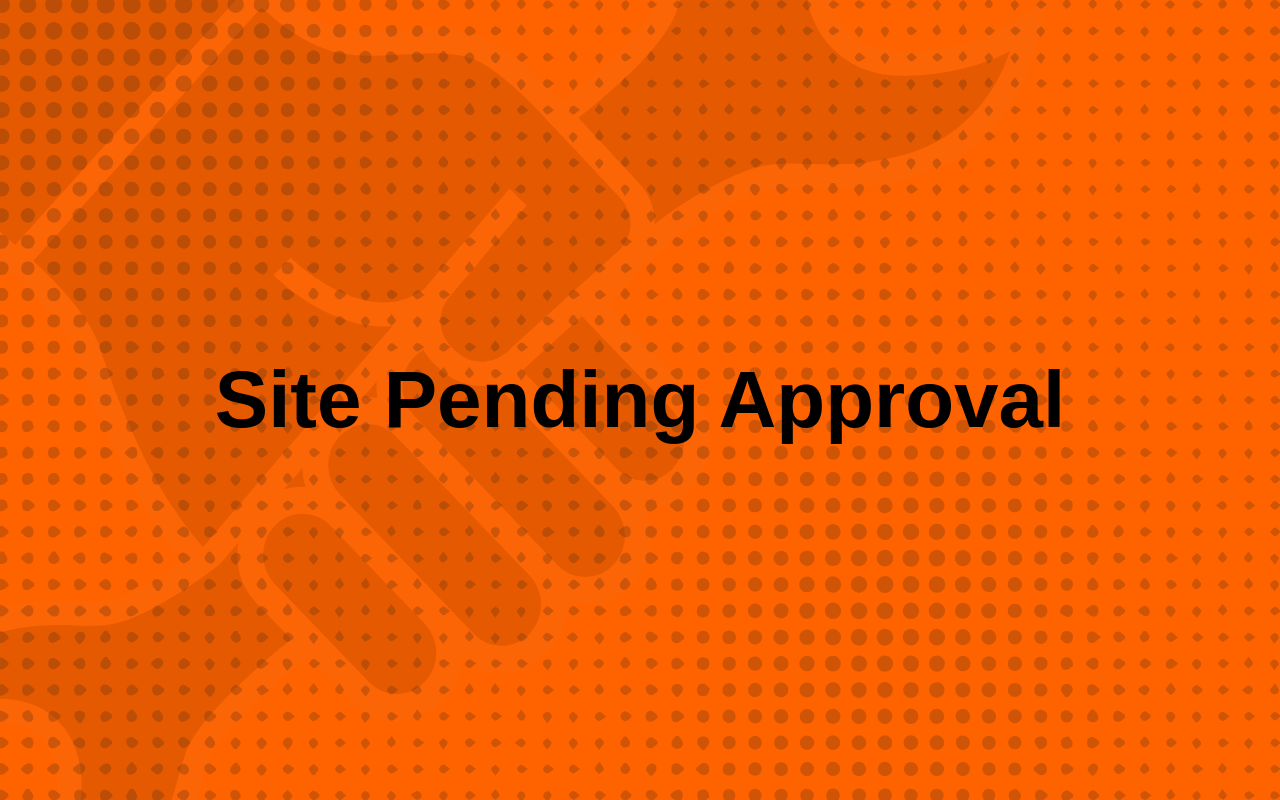
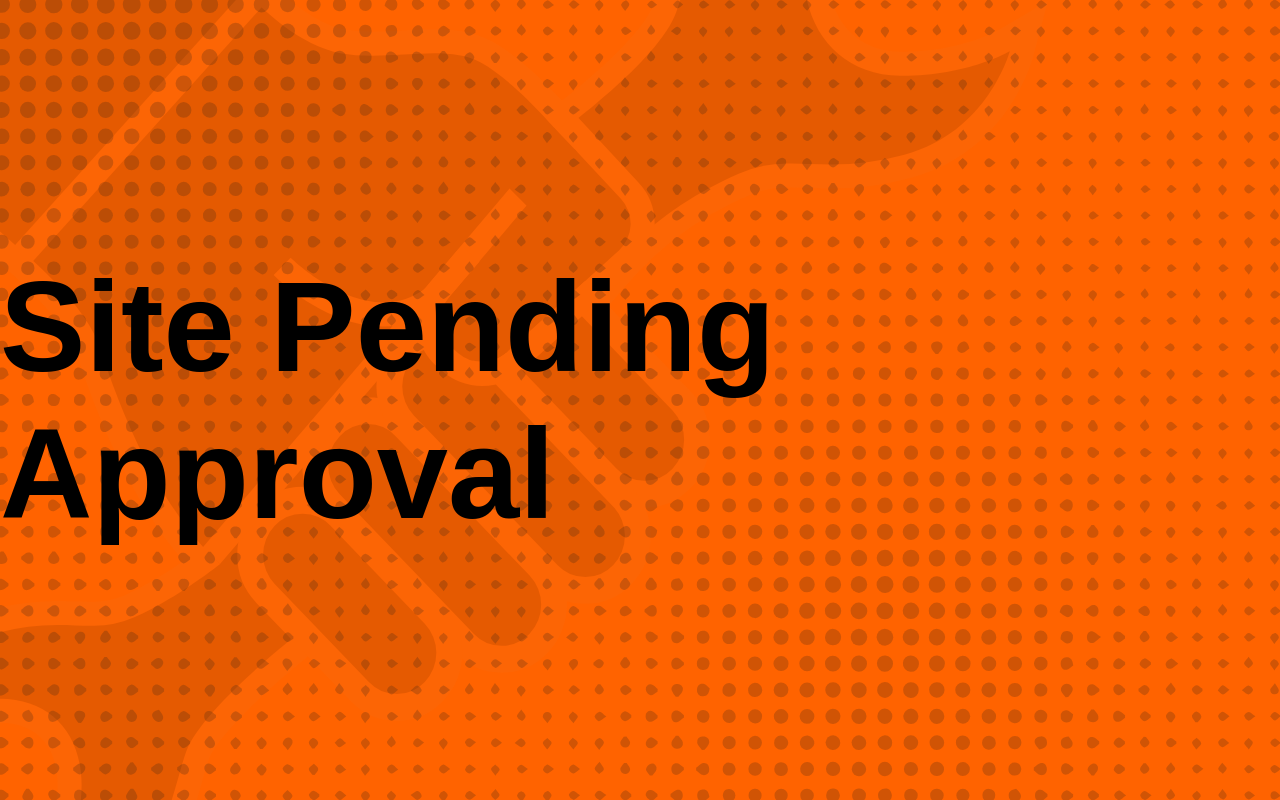
Before and after one commit to Nesmith-Charlesii/nesmith-charlesii.github.io, a React (Create React App) app: page / in a window 1280 px wide. Built offline with nearby package versions, Linux system fonts and the light colour scheme; a web font is replaced by a local one.

Commit message:
site pending approval

```diff
--- a/src/views/main.js
+++ b/src/views/main.js
@@ -36,7 +36,7 @@ export const Main = () => {
             backgroundRepeat: "no-repeat",
             backgroundColor: "rgb(255, 99, 0)",
             '& p': {
-                fontSize: "10vh",
+                fontSize: "10vw",
                 fontFamily: "arial, fantasy",
                 fontWeight: 700
             }
```
